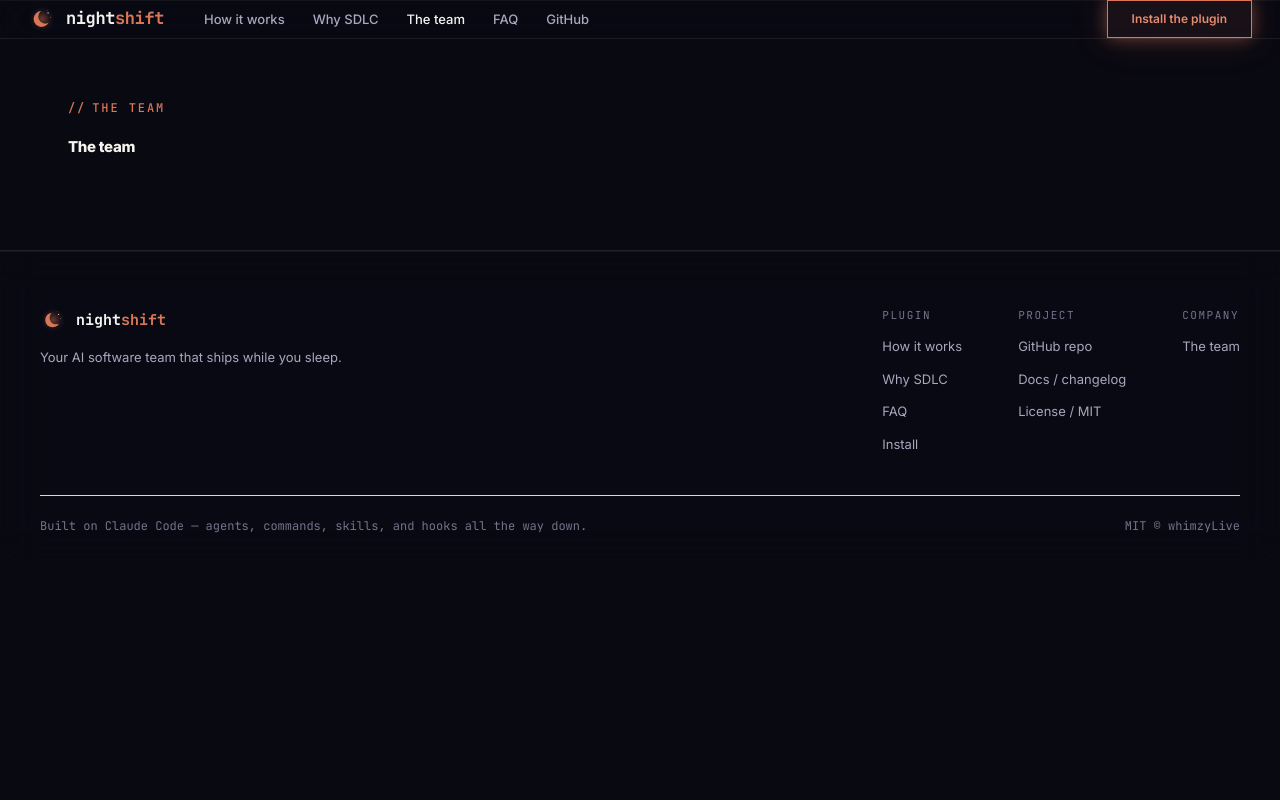
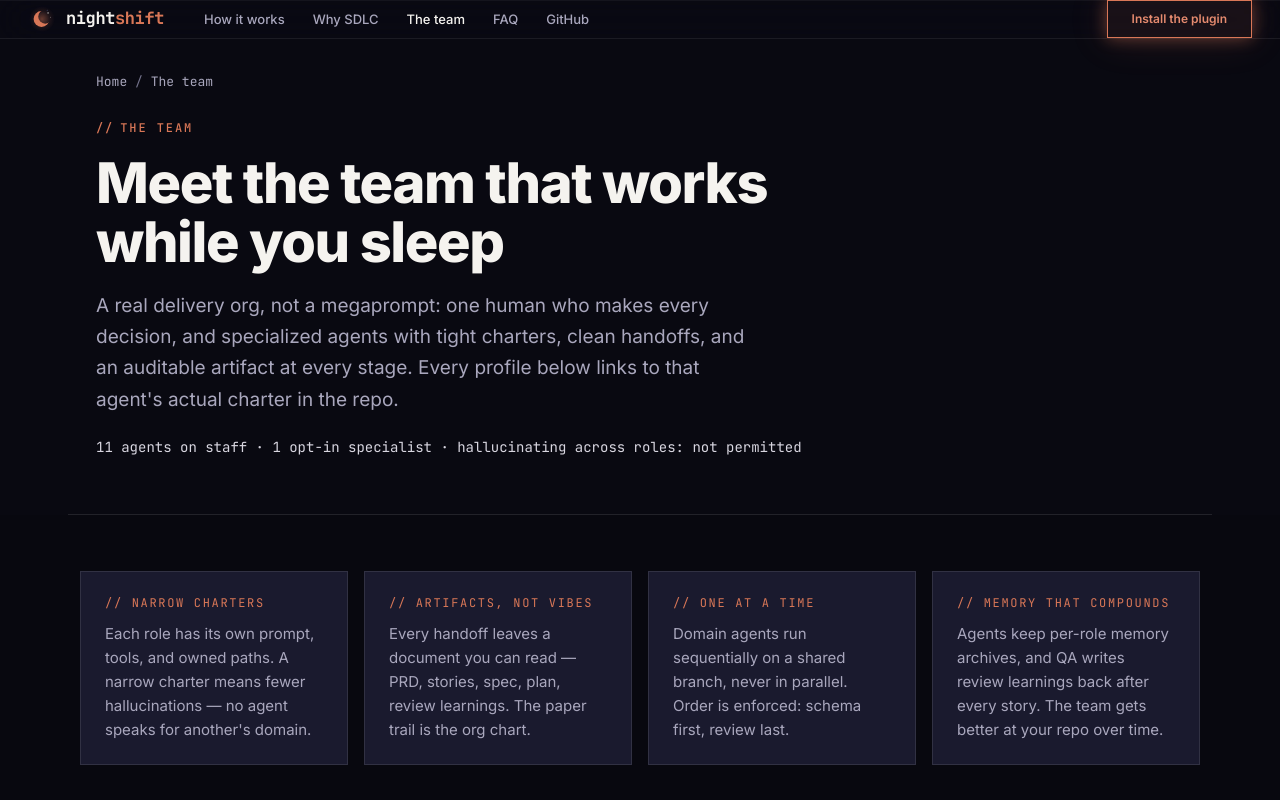
Before and after one commit to whimzyLive/nightshift-ai, a Next.js app in the folder apps/marketing/: page /team in a window 1280 px wide. Shown: the top 800 px of the page. Built offline with nearby package versions, Linux system fonts and the light colour scheme.

Commit message:
feat(web): wire team org-chart page

```diff
--- a/apps/marketing/src/app/(frontend)/team/page.tsx
+++ b/apps/marketing/src/app/(frontend)/team/page.tsx
@@ -1,12 +1,21 @@
-import { Eyebrow } from '@nightshift-ai/ui';
+import { DepartmentOrgChart } from '../../../components/team/department-org-chart';
+import { HandbookTerminal } from '../../../components/team/handbook-terminal';
+import { TeamHero } from '../../../components/team/hero';
+import { PhilosophyStrip } from '../../../components/team/philosophy-strip';
+import { TeamCta } from '../../../components/team/team-cta';
 
+// Synchronous server component, no async, no data fetch, no `dynamic`
+// export — the roster/philosophy/handbook content is static TypeScript
+// (see components/team/roster-data.ts), so this page statically prerenders
+// at build time (unlike /why-sdlc and /faq, which read Payload's Local API).
 export default function TeamPage() {
   return (
-    <section className="py-24">
-      <Eyebrow>the team</Eyebrow>
-      <h1 className="mt-5 font-sans text-[var(--display-clamp-page)] leading-[var(--leading-tight)] font-extrabold tracking-[var(--tracking-tight)] text-[var(--text-strong)]">
-        The team
-      </h1>
-    </section>
+    <>
+      <TeamHero />
+      <PhilosophyStrip />
+      <DepartmentOrgChart />
+      <HandbookTerminal />
+      <TeamCta />
+    </>
   );
 }
```
Also changed, not shown: 1 other file (tests, documents, lock files or other folders).
